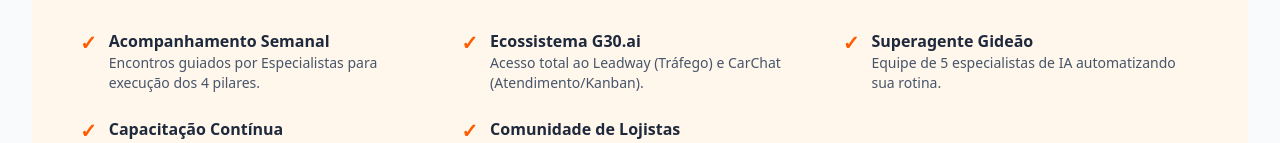
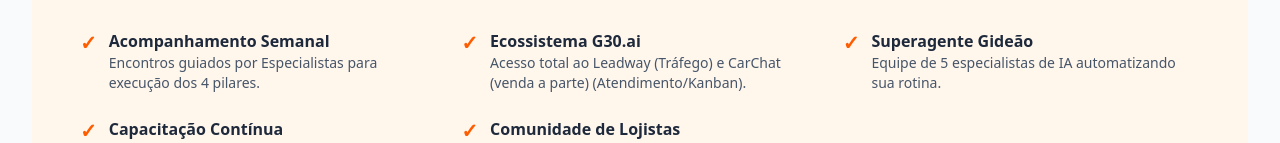
Before and after one commit to danielengmat-coder/apresentacaog30, a plain HTML site: page index.html in a window 1280 px wide. Shown: the part 3375-3518 px from the top of the page. Drawn offline with nearby package versions, Linux system fonts and the light colour scheme.

Commit message:
Update index.html

```diff
--- a/index.html
+++ b/index.html
@@ -331,7 +331,7 @@
                         <div class="text-brand-500 font-bold text-xl">&#10003;</div>
                         <div>
                             <h5 class="font-bold text-slate-800">Ecossistema G30.ai</h5>
-                            <p class="text-sm text-slate-600">Acesso total ao Leadway (Tráfego) e CarChat (Atendimento/Kanban).</p>
+                            <p class="text-sm text-slate-600">Acesso total ao Leadway (Tráfego) e CarChat (venda a parte) (Atendimento/Kanban).</p>
                         </div>
                     </div>
                     <div class="flex items-start gap-3">
```
